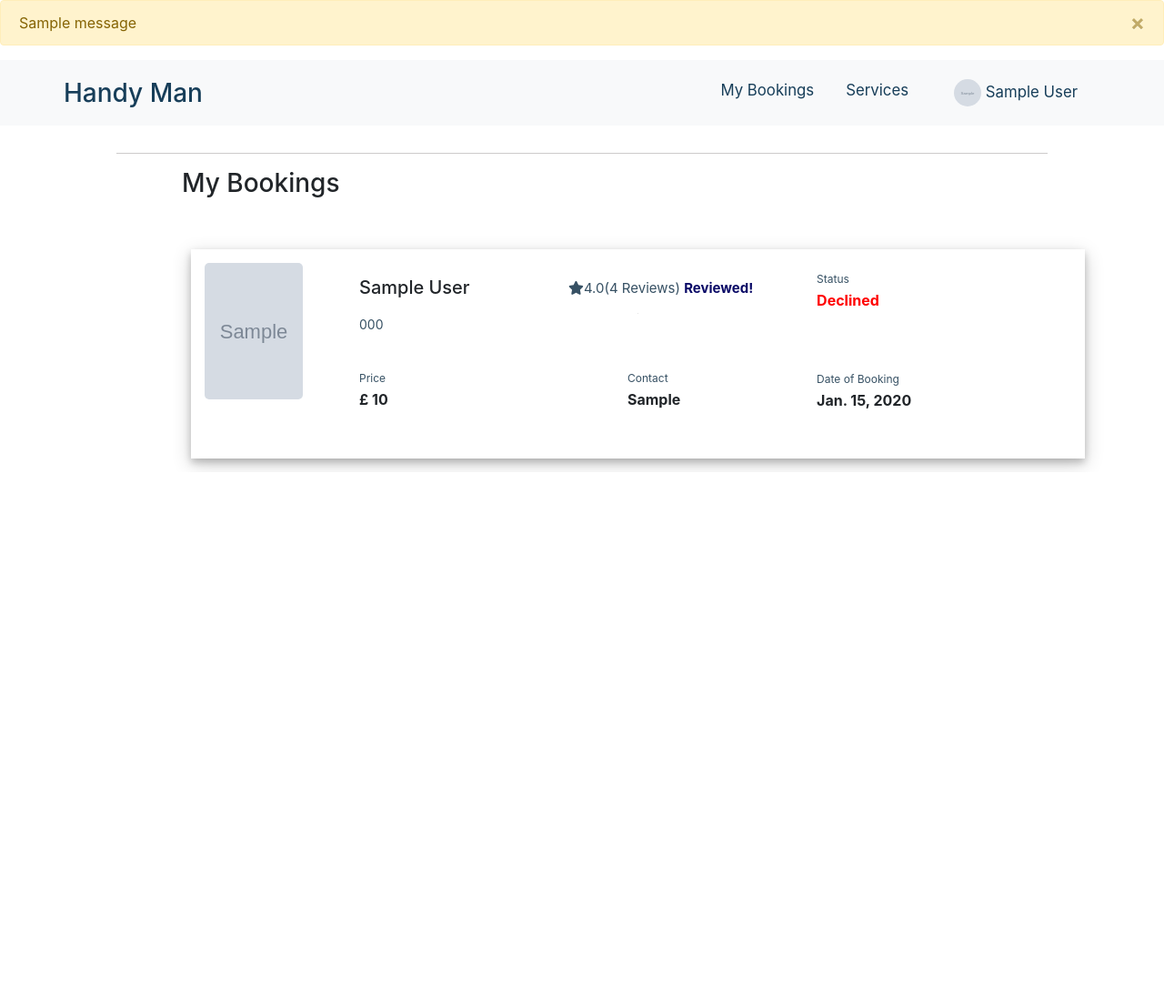
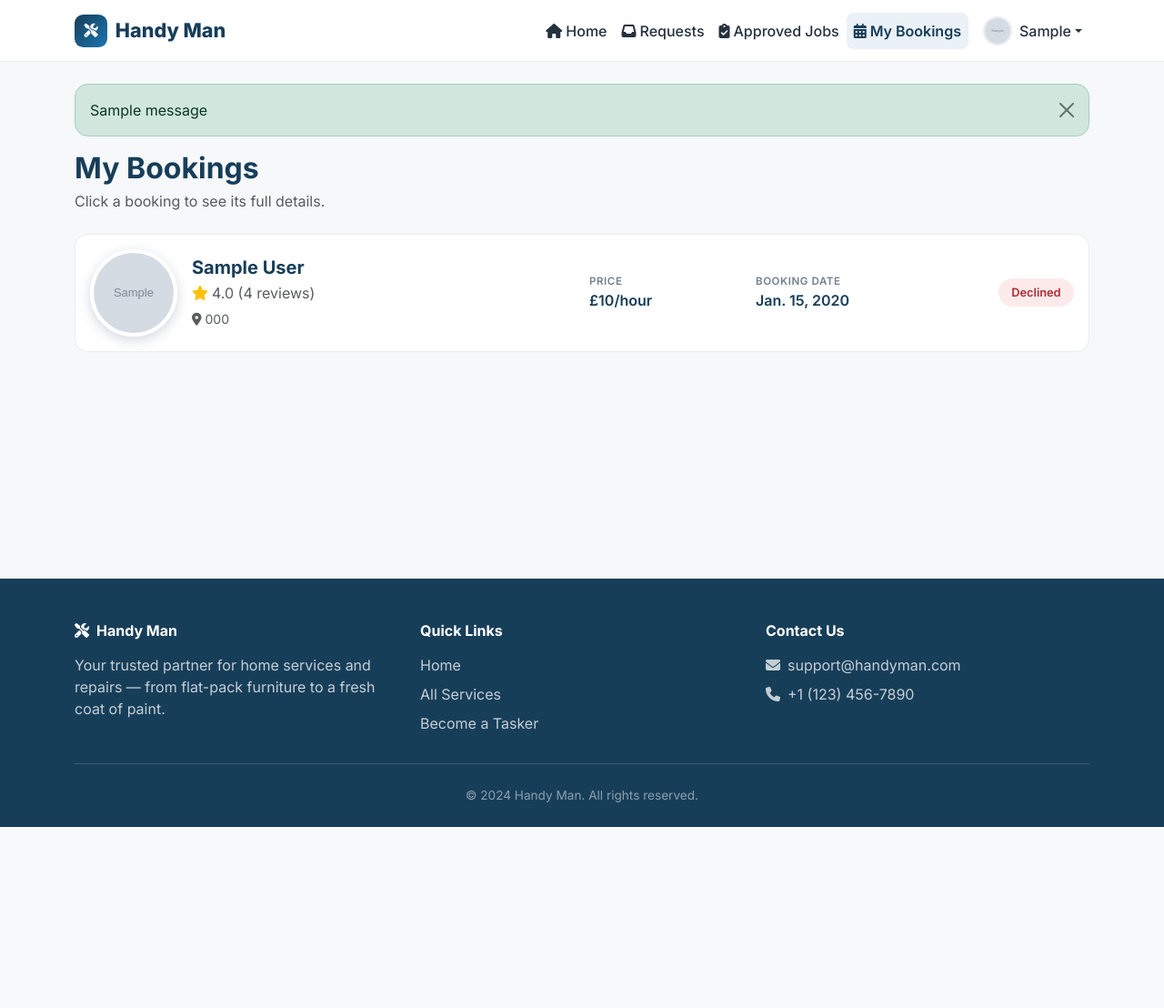
Before and after one commit to FAIZAN101013/handyman, a Django app: page /Previous_booking/ in a window 1280 px wide. Shown: the top 1108 px of the page at 91% size. After the commit the page ends 909 px from the top, so only its background shows below. Run offline with Django 4.2, Linux system fonts and the light colour scheme; a user stored in the database is signed in; tables that the repository leaves empty hold one stand-in row (values such as "Sample post"); grey boxes marked "Sample" are stand-in pictures; one stand-in notice (Sample message) is shown; some libraries are stand-ins or nearby versions.

Commit message:
feat(bookings): clickable cards with a full-detail modal
Every booking card opens a modal with the whole story: status in plain
words, date, time, duration, an estimated cost from hours times rate,
the task description and photo as submitted, and the handyman's phone
number — which only appears once the booking is accepted, since sharing
contact details for a job that may be declined helps no one. Completed
jobs offer Leave a Review, everything else offers Book Again, and the
list itself gains status pills and an empty state.

```diff
--- a/userhandle/templates/previous_booking.html
+++ b/userhandle/templates/previous_booking.html
@@ -1,263 +1,177 @@
+{% extends 'base.html' %}
 {% load static %}
-<!DOCTYPE html>
-<html lang="en">
-  <head>
-    <meta charset="UTF-8" />
-    <meta http-equiv="X-UA-Compatible" content="IE=edge" />
-    <meta name="viewport" content="width=device-width, initial-scale=1.0" />
-    <title>Kwik FixR</title>
-    <link rel="stylesheet" href="{% static 'style/style.css' %}" />
-    <link
-      rel="stylesheet"
-      href="https://cdn.jsdelivr.net/npm/bootstrap@4.6.1/dist/css/bootstrap.min.css"
-    />
-    <link
-      rel="stylesheet"
-      href="{% static 'bootstrap-float-label-master/bootstrap-float-label.min.css'%}"
-    />
-    <script src="https://cdn.jsdelivr.net/npm/jquery@3.6.0/dist/jquery.slim.min.js"></script>
-    <script src="https://cdn.jsdelivr.net/npm/popper.js@1.16.1/dist/umd/popper.min.js"></script>
-    <script src="https://cdn.jsdelivr.net/npm/bootstrap@4.6.1/dist/js/bootstrap.bundle.min.js"></script>
-    <link
-      rel="stylesheet"
-      href="https://cdnjs.cloudflare.com/ajax/libs/font-awesome/4.7.0/css/font-awesome.min.css"
-    />
-    <script
-      src="https://kit.fontawesome.com/64bb69d5a5.js"
-      crossorigin="anonymous"
-    ></script>
-    <link rel="preconnect" href="https://fonts.googleapis.com" />
-    <link rel="preconnect" href="https://fonts.gstatic.com" crossorigin />
-    <link
-      href="https://fonts.googleapis.com/css2?family=Montserrat:wght@300&display=swap"
-      rel="stylesheet"
-    />
-  </head>
-  <body style="background-color:rgba(42, 40, 40, 0);">
 
-    {% if messages %}
+{% block title %}My Bookings — Handy Man{% endblock %}
 
-    {% for message in messages %}
-    {% if message.tags %}
-    <div class="alert alert-warning alert-dismissible fade show" role="alert">
-      {{ message }}
-      <button type="button" class="close" data-dismiss="alert" aria-label="Close">
-        <span aria-hidden="true">&times;</span>
-      </button>
+{% block content %}
+<h2 class="hm-section-title mb-1">My Bookings</h2>
+<p class="text-muted mb-4">Click a booking to see its full details.</p>
+
+{% for s in services %}
+  <!-- Booking card (click opens details) -->
+  <div class="card hm-card hm-result-card mb-3" data-bs-toggle="modal" data-bs-target="#bookingModal{{ s.id }}" style="cursor: pointer;">
+    <div class="card-body">
+      <div class="row g-3 align-items-center">
+        <div class="col-auto">
+          {% if s.FixR.handyman_image %}
+            <img class="hm-avatar-lg" src="{{ s.FixR.handyman_image.url }}" alt="{{ s.FixR }}" />
+          {% else %}
+            <img class="hm-avatar-lg" src="{% static 'img/default_profile.png' %}" alt="{{ s.FixR }}" />
+          {% endif %}
+        </div>
+        <div class="col">
+          <h5 class="mb-1">{{ s.FixR }}</h5>
+          <p class="mb-1 text-muted">
+            <i class="fa-solid fa-star text-warning me-1"></i>{{ s.FixR.handyman_rating }} ({{ s.FixR.handyman_rating_count }} reviews)
+          </p>
+          <small class="text-muted">
+            <i class="fas fa-location-dot me-1"></i>{% if s.FixR.postcode %}{{ s.FixR.postcode }}{% else %}No address{% endif %}
+          </small>
+        </div>
+        <div class="col-6 col-md-2">
+          <p class="hm-meta-label mb-0">Price</p>
+          <p class="hm-meta-value mb-0">&pound;{% if s.FixR.price %}{{ s.FixR.price }}{% else %}40{% endif %}/hour</p>
+        </div>
+        <div class="col-6 col-md-2">
+          <p class="hm-meta-label mb-0">Booking date</p>
+          <p class="hm-meta-value mb-0">{{ s.duedate }}</p>
+        </div>
+        <div class="col-12 col-md-2 text-md-end">
+          {% if s.is_accepted and not s.is_completed %}
+            <span class="hm-status hm-status-accepted">Accepted</span>
+          {% elif s.is_declined %}
+            <span class="hm-status hm-status-declined">Declined</span>
+          {% elif s.is_completed and s.is_accepted %}
+            <span class="hm-status hm-status-completed">Completed</span>
+          {% else %}
+            <span class="hm-status hm-status-pending">Pending</span>
+          {% endif %}
+        </div>
+      </div>
+
+      {% if s.is_completed and s.is_accepted and not s.is_reviewed %}
+        <hr />
+        <div class="text-end">
+          <a href="{% url 'handyman-rating' s.FixR.id s.id %}" class="btn hm-btn-primary btn-sm" onclick="event.stopPropagation()">
+            <i class="fa-solid fa-star me-1"></i>Leave a review
+          </a>
+        </div>
+      {% endif %}
     </div>
-    {% endif %}
-    {% endfor %}
+  </div>
 
-    {% endif %}
-
-    <nav
-      class="navbar navbar-expand-md bg-light navbar-light"
-      style="padding: 10px 70px 10px 70px !important"
-    >
-
-      <a class="navbar-brand" href="{% url 'index' %}">Handy Man</a>
-
-
-      <button
-        class="navbar-toggler"
-        type="button"
-        data-toggle="collapse"
-        data-target="#collapsibleNavbar"
-      >
-        <span class="navbar-toggler-icon"></span>
-      </button>
-
-      <div class="collapse navbar-collapse" id="collapsibleNavbar">
-        <ul class="navbar-nav ml-auto">
-          <li class="nav-item">
-            <a class="nav-link" href="{% url 'previous-booking' %}">My Bookings</a>
-          </li>
-          <li class="nav-item dropdown">
-            <div class="nav-item dropdown">
-              <a
-                href="#"
-                class="nav-link dropdown-toggle"
-                data-toggle="dropdown"
-                >Services</a
-              >
-              <div class="dropdown-menu">
-                <a href="{% url 'general-handyman' %}" class="dropdown-item">General Handyman</a>
-                <a href="{% url 'furniture-assembly' %}" class="dropdown-item">Furniture Assembly</a>
-                <a href="{% url 'help-moving' %}" class="dropdown-item">Help Moving</a>
-                <a href="{% url 'tv-mounting' %}" class="dropdown-item">TV Mounting</a>
-                <a href="{% url 'painting' %}" class="dropdown-item">Painting</a>
-                <a href="{% url 'disinfecting-services' %}" class="dropdown-item">Disinfecting Services</a>
-                <a href="{% url 'ikea-services' %}" class="dropdown-item">IKEA Services</a>
-                <a href="{% url 'all-services' %}" class="dropdown-item">All Services</a>
-
+  <!-- Booking details modal -->
+  <div class="modal fade" id="bookingModal{{ s.id }}" tabindex="-1" aria-hidden="true">
+    <div class="modal-dialog modal-dialog-centered modal-lg">
+      <div class="modal-content" style="border-radius: 1rem; border: 0;">
+        <div class="modal-header border-0 pb-0">
+          <div class="d-flex align-items-center gap-3">
+            {% if s.FixR.handyman_image %}
+              <img class="hm-avatar" src="{{ s.FixR.handyman_image.url }}" alt="{{ s.FixR }}" />
+            {% else %}
+              <img class="hm-avatar" src="{% static 'img/default_profile.png' %}" alt="{{ s.FixR }}" />
+            {% endif %}
+            <div>
+              <h5 class="modal-title mb-0">Booking with {{ s.FixR }}</h5>
+              <small class="text-muted">Requested {{ s.date_time_created|date:"j M Y, H:i" }}</small>
             </div>
-            </div>
-          </li>
-
-          {% if user.is_anonymous %}
-          <li class="nav-item">
-            <a class="nav-link" href="{% url 'handyman-login' %}">Sign up / Log in</a>
-          </li>
-          {% elif user.is_authenticated and user.is_customer%}
-
-          <li class="nav-item dropdown">
-            <style>
-              .avatar {
-                vertical-align: middle;
-                width: 30px;
-                height: 30px;
-                border-radius: 50%;
-              }
-              </style>
-
-            <a class="nav-link dropdown-toggle" href="#" id="navbarDropdownMenuLink" data-toggle="dropdown" aria-haspopup="true" aria-expanded="false">
-              {% if user.handyman_image %}
-              <img src="{{user.handyman_image.url}}" alt="Avatar" class="avatar">
-              {{user}}
-              {% else %}
-              <img src="{% static 'img/default_profile.png' %}" alt="Avatar" class="avatar">
-              {{user}}
-            </a>
-            {% endif %}
-
-            <div class="dropdown-menu" aria-labelledby="navbarDropdownMenuLink">
-              <a class="dropdown-item" href="{% url 'customer-profile' user.id %}">Profile</a>
-              <a class="dropdown-item" href="{% url 'handyman-logout' %}">Logout</a>
-            </div>
-          </li>
-          {% endif %}
-        </ul>
-      </div>
-    </nav>
-    <div class="wrapper">
-
-
-      <hr class="hr3" />
-      <div class="search-filter">
-        <h3>My Bookings</h3>
-
-        <div class="row type">
-
-          <div class="dropdown">
-
-
           </div>
-        </div>
-        <div class="row range">
-
-          <div class="dropdown">
-
-          </div>
+          <button type="button" class="btn-close" data-bs-dismiss="modal" aria-label="Close"></button>
         </div>
 
-      </div>
+        <div class="modal-body pt-3">
+          <div class="mb-3">
+            {% if s.is_accepted and not s.is_completed %}
+              <span class="hm-status hm-status-accepted"><i class="fas fa-check me-1"></i>Accepted — {{ s.FixR.firstname }} is coming</span>
+            {% elif s.is_declined %}
+              <span class="hm-status hm-status-declined"><i class="fas fa-times me-1"></i>Declined</span>
+            {% elif s.is_completed and s.is_accepted %}
+              <span class="hm-status hm-status-completed"><i class="fas fa-flag-checkered me-1"></i>Completed</span>
+            {% else %}
+              <span class="hm-status hm-status-pending"><i class="fas fa-hourglass-half me-1"></i>Waiting for {{ s.FixR.firstname }} to respond</span>
+            {% endif %}
+          </div>
 
-      <!-- search result list  -->
+          <div class="row g-3 mb-3">
+            <div class="col-6 col-md-3">
+              <p class="hm-meta-label mb-0">Date</p>
+              <p class="hm-meta-value mb-0">{{ s.duedate }}</p>
+            </div>
+            <div class="col-6 col-md-3">
+              <p class="hm-meta-label mb-0">Time</p>
+              <p class="hm-meta-value mb-0">{{ s.time }}</p>
+            </div>
+            <div class="col-6 col-md-3">
+              <p class="hm-meta-label mb-0">Duration</p>
+              <p class="hm-meta-value mb-0">{{ s.hoursneeded }} hrs</p>
+            </div>
+            <div class="col-6 col-md-3">
+              <p class="hm-meta-label mb-0">Estimated cost</p>
+              <p class="hm-meta-value mb-0">
+                {% widthratio s.hoursneeded 1 s.FixR.price|default:40 as est %}
+                &pound;{{ est }}
+              </p>
+            </div>
+          </div>
 
-      <div class="search-result">
-        {% for s in services %}
+          {% if s.description %}
+            <p class="hm-meta-label mb-1">Task description</p>
+            <p class="mb-3">{{ s.description }}</p>
+          {% endif %}
 
-        <div class="search-result-list" style="height: 230px;">
-          {% if s.FixR.handyman_image %}
-          <a href="">
-          <img
-            class="search-result-img"
-            src="{{s.FixR.handyman_image.url}}"
-            alt=""
-          />
-        </a>
-          {% else %}
-          <a href="">
-            <img
-              class="search-result-img"
-              src="{% static 'img/default_profile.png' %}"
-              alt=""
-            />
-          </a>
+          {% if s.service_images %}
+            <p class="hm-meta-label mb-1">Task photo</p>
+            <img src="{{ s.service_images.url }}" alt="Task photo" class="img-fluid rounded mb-3" style="max-height: 260px;" />
           {% endif %}
-          <h6 class="search-result-text">{{s.FixR}}</h6>
-          <p class="search-result-text2">
-            {% if s.is_completed and s.is_accepted %}
-            {% if s.is_reviewed is False %}
 
-          <button class="btn btn-primary" style="background-color: rgb(9, 45, 135);;"><a href="{% url 'handyman-rating' s.FixR.id s.id %}" style="color:white; text-decoration:none;">Leave a review</a></button>
-            {% elif s.is_reviewed is True %}
-          <i class="fa-solid fa-star"></i>{{s.FixR.handyman_rating}}({{s.FixR.handyman_rating_count}} Reviews) <strong style="color: rgb(9, 9, 102);">Reviewed!</strong>
+          <div class="hm-estimate d-flex flex-wrap gap-4">
+            <div>
+              <p class="hm-meta-label mb-0">Handyman</p>
+              <p class="hm-meta-value mb-0">{{ s.FixR }}</p>
+            </div>
+            <div>
+              <p class="hm-meta-label mb-0">Rate</p>
+              <p class="hm-meta-value mb-0">&pound;{% if s.FixR.price %}{{ s.FixR.price }}{% else %}40{% endif %}/hour</p>
+            </div>
+            {% if s.is_accepted and s.FixR.contact %}
+              <div>
+                <p class="hm-meta-label mb-0">Contact</p>
+                <p class="hm-meta-value mb-0"><i class="fas fa-phone me-1"></i>{{ s.FixR.contact }}</p>
+              </div>
             {% endif %}
-            {% else %}
-            <i class="fa-solid fa-star"></i>{{s.FixR.handyman_rating}}({{s.FixR.handyman_rating_count}} Reviews)
-            {% endif %}
-          </p>
-          <hr width="0cm" style="height:00.1px;">
-          {% if s.FixR.postcode %}
-          <p class="search-result-text1">{{s.FixR.postcode}}</p>
-          {% else %}
-          <p class="search-result-text1">No Address</p>
-          {%endif %}
-
-          {% if s.FixR.price %}
-          <div class="cost">
-            <p>Price</p>
-            <h6><b><span>&#163;</span> {{s.FixR.price}}</b></h6>
-          </div>
-          {% else %}
-          <div class="cost">
-            <p>Price</p>
-            <h6><b><span>&#163;</span> 40</b></h6>
-          </div>
-          {% endif %}
-          <div class="contact">
-            <p>Contact</p>
-            <h6><b>{{s.FixR.contact}}</b></h6>
-          </div>
-          <div class="member">
-            <p>Date of Booking</p>
-            <h6><b>{{s.duedate }}</b></h6>
-          </div>
-          <div class="services">
-            {% if s.is_accepted  and not s.is_completed%}
-            <p>Status</p>
-            <h6 style="color: green;"><b>Accepted</b></h6>
-            {% elif s.is_declined %}
-            <p>Status</p>
-            <h6 style="color: red;"><b>Declined</b></h6>
-            {% elif s.is_completed and s.is_accepted %}
-            <p>Status</p>
-            <h6 style="color: rgb(12, 26, 184);"><b>Completed</b></h6>
-            {% else %}
-            <p>Status</p>
-            <h6 style="color: rgba(118, 118, 9, 0.721)"><b>Pending</b></h6>
+            {% if s.FixR.postcode %}
+              <div>
+                <p class="hm-meta-label mb-0">Area</p>
+                <p class="hm-meta-value mb-0">{{ s.FixR.postcode }}</p>
+              </div>
             {% endif %}
           </div>
         </div>
 
-
-        {% endfor %}
-
-
-
-
-
+        <div class="modal-footer border-0">
+          {% if s.is_completed and s.is_accepted and not s.is_reviewed %}
+            <a href="{% url 'handyman-rating' s.FixR.id s.id %}" class="btn hm-btn-primary">
+              <i class="fa-solid fa-star me-1"></i>Leave a review
+            </a>
+          {% elif s.is_reviewed %}
+            <span class="text-muted me-auto"><i class="fas fa-check-circle text-success me-1"></i>You reviewed this booking</span>
+          {% endif %}
+          {% if not s.is_declined %}
+            <a href="{% url 'user-details' s.FixR.id %}" class="btn btn-outline-secondary">
+              <i class="fas fa-rotate-right me-1"></i>Book again
+            </a>
+          {% endif %}
+          <button type="button" class="btn btn-outline-secondary" data-bs-dismiss="modal">Close</button>
+        </div>
       </div>
-
-    <script>
-      $(document).ready(function () {
-        $("#sidebarCollapse").on("click", function () {
-          $("#sidebar").toggleClass("active");
-        });
-      });
-    </script>
-    <script>
-      $(".toggle-password").click(function () {
-        $(this).toggleClass("fa-eye fa-eye-slash");
-        var input = $($(this).attr("toggle"));
-        if (input.attr("type") == "password") {
-          input.attr("type", "text");
-        } else {
-          input.attr("type", "password");
-        }
-      });
-    </script>
-
-  </body>
-</html>
+    </div>
+  </div>
+{% empty %}
+  <div class="hm-status-page">
+    <div class="hm-status-icon text-muted"><i class="fas fa-calendar-xmark"></i></div>
+    <h5>No bookings yet</h5>
+    <p class="text-muted">When you book a handyman, your bookings will show up here.</p>
+    <a href="{% url 'home' %}" class="btn hm-btn-primary mt-2">Find a handyman</a>
+  </div>
+{% endfor %}
+{% endblock %}
```
